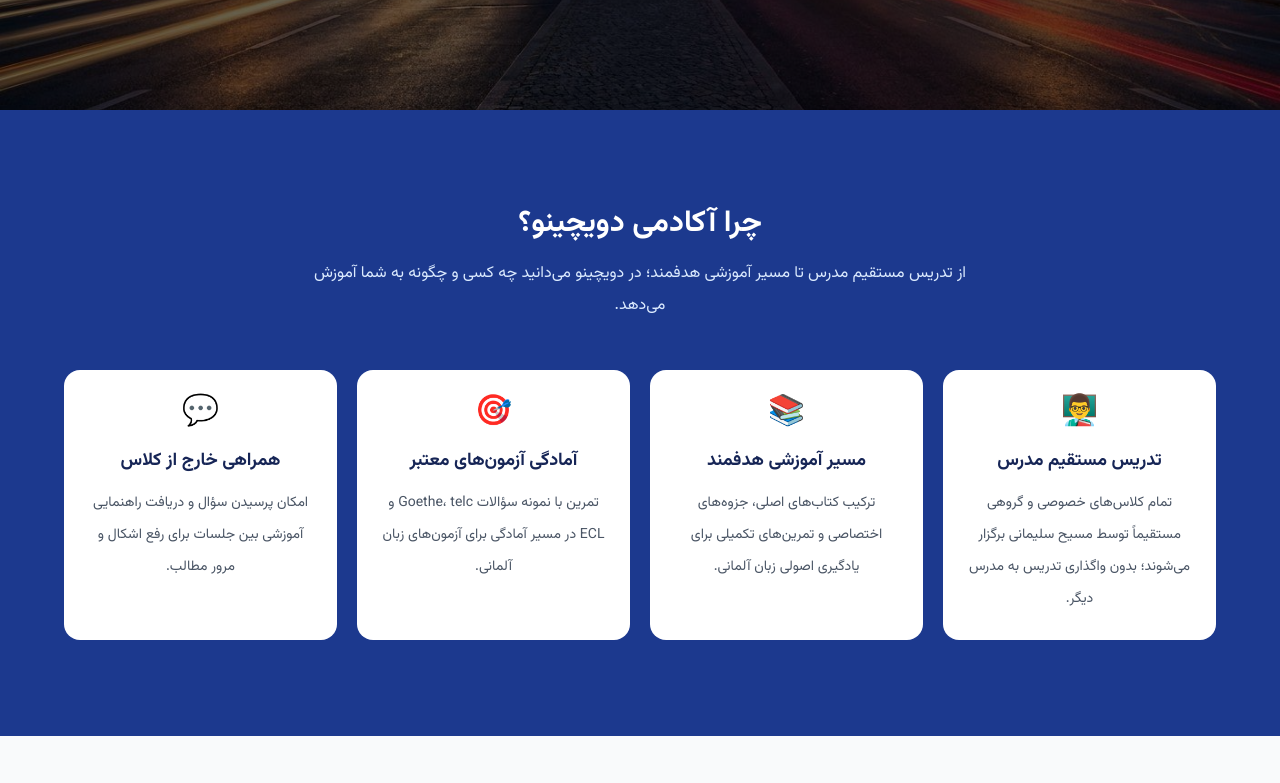
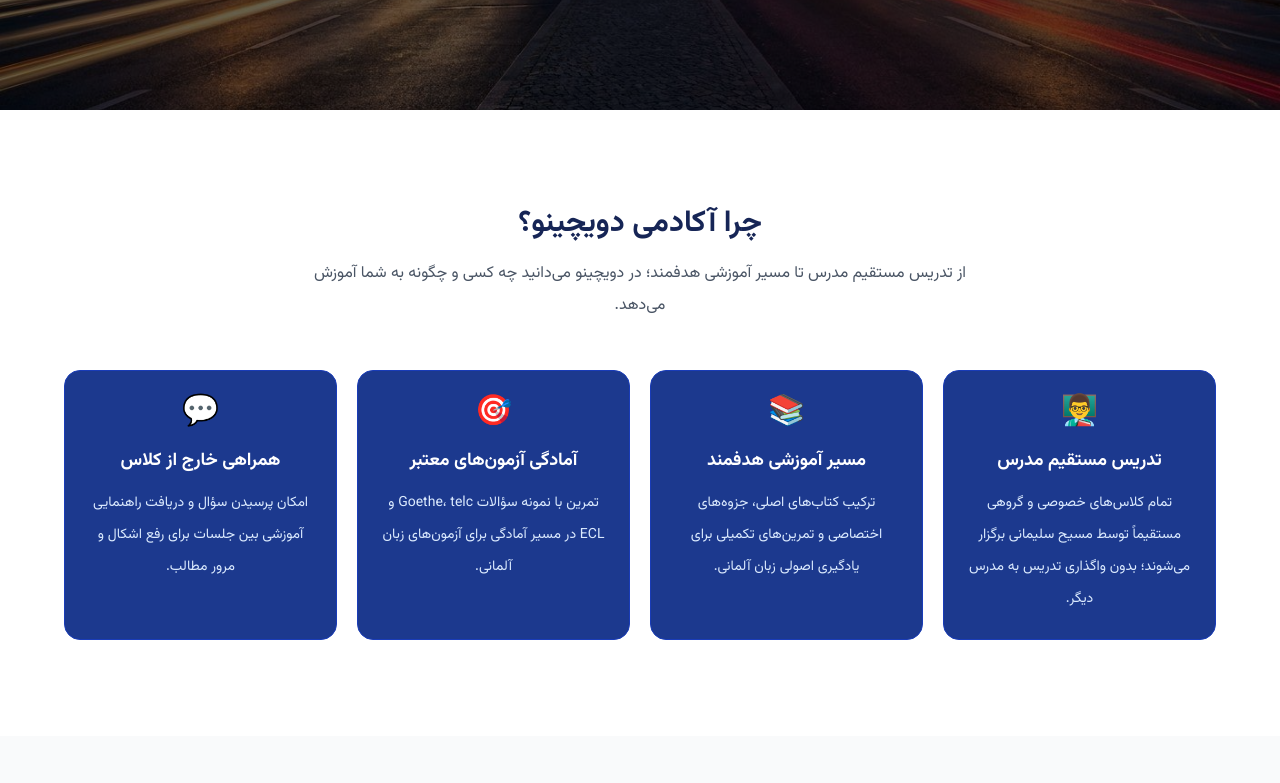
Before and after one commit to Masihsole0/deutschino-akademie, a Next.js app: page / in a window 1280 px wide. Shown: the part 677-1460 px from the top of the page. Built offline with nearby package versions, Linux system fonts and the light colour scheme; no server answers; the database is empty.

Commit message:
Update website

```diff
--- a/app/page.tsx
+++ b/app/page.tsx
@@ -278,18 +278,20 @@ export default function Home() {
         </div>
       </section>
 
+
 {/* WHY DEUTSCHINO */}
 <section
   id="why-us"
-        className="scroll-mt-[-40px] bg-blue-900 px-6 py-20 md:py-24"
+  className="scroll-mt-[-40px] bg-white px-6 py-20 md:py-24"
 >
   <div className="mx-auto max-w-6xl">
+
     <div className="mb-12 text-center">
-            <h2 className="text-2xl font-bold text-white md:text-3xl">
+      <h2 className="text-2xl font-bold text-blue-950 md:text-3xl">
         چرا آکادمی دویچینو؟
       </h2>
 
-            <p className="mx-auto mt-4 max-w-2xl text-sm leading-8 text-blue-100 md:text-base">
+      <p className="mx-auto mt-4 max-w-2xl text-sm leading-8 text-gray-600 md:text-base">
         از تدریس مستقیم مدرس تا مسیر آموزشی هدفمند؛
         در دویچینو می‌دانید چه کسی و چگونه به شما آموزش می‌دهد.
       </p>
@@ -302,20 +304,23 @@ export default function Home() {
       {benefits.map((benefit) => (
         <article
           key={benefit.title}
-                className="rounded-xl border border-white/20 bg-white p-4 text-center transition duration-300 hover:-translate-y-1 hover:shadow-lg sm:rounded-2xl sm:p-6"
+          className="rounded-xl border border-blue-800 bg-blue-900 p-4 text-center transition duration-300 hover:-translate-y-1 hover:bg-blue-800 hover:shadow-lg sm:rounded-2xl sm:p-6"
         >
-                <div className="mb-4 text-3xl">{benefit.icon}</div>
+          <div className="mb-4 text-3xl">
+            {benefit.icon}
+          </div>
 
-                <h3 className="text-sm font-bold text-blue-950 sm:text-lg">
+          <h3 className="text-sm font-bold text-white sm:text-lg">
             {benefit.title}
           </h3>
 
-                <p className="mt-3 text-xs leading-7 text-gray-600 sm:text-sm sm:leading-8">
+          <p className="mt-3 text-xs leading-7 text-blue-100 sm:text-sm sm:leading-8">
             {benefit.description}
           </p>
         </article>
       ))}
     </div>
+
   </div>
 </section>
 
```
Lines whose indentation alone changed are shown as unchanged.
